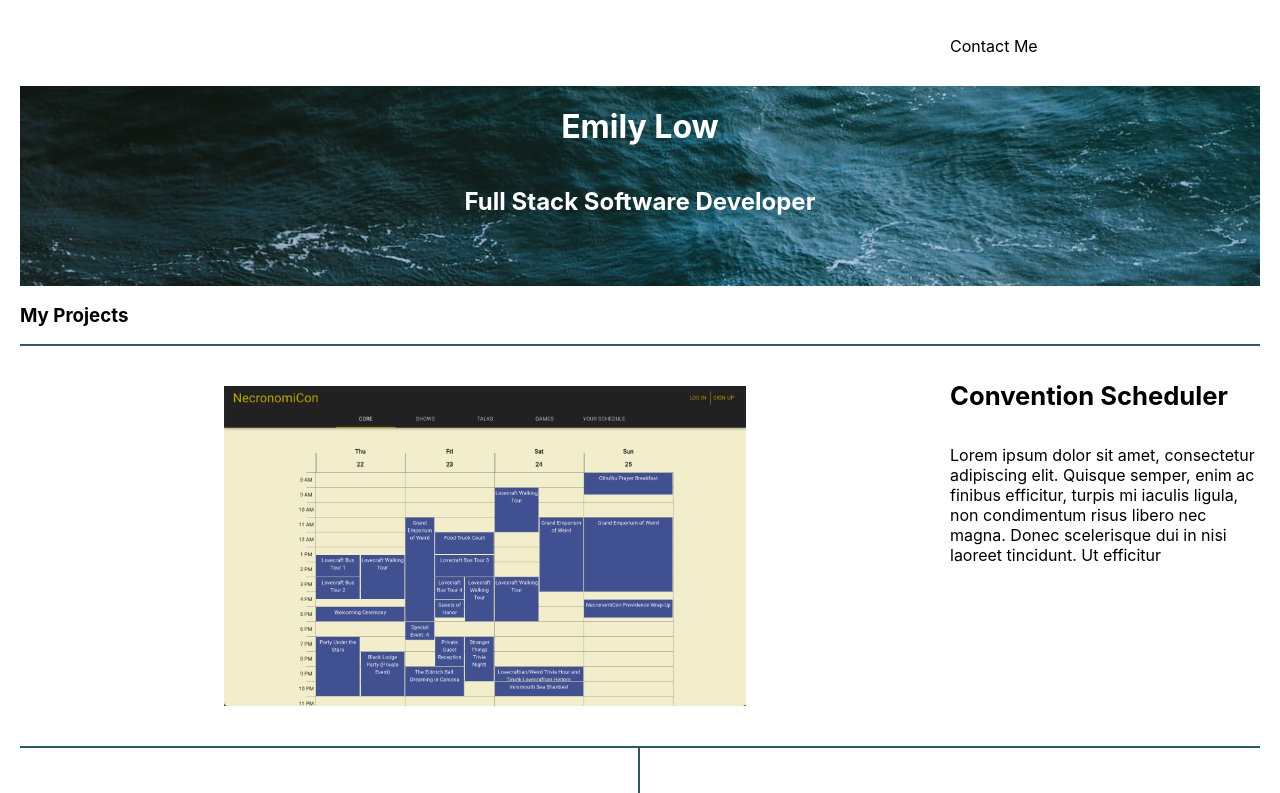
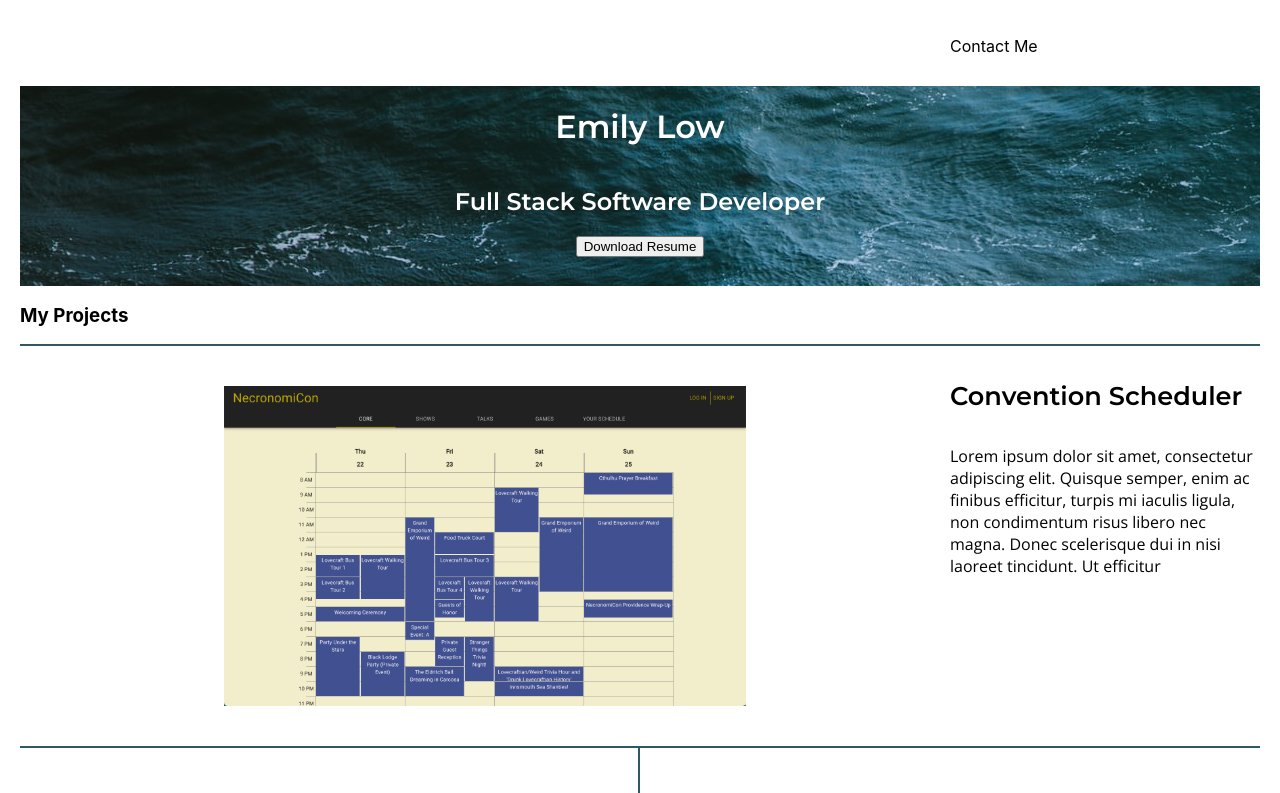
Before and after one commit to EmilyLow/portfolio-site, a React (Create React App) app: page / in a window 1280 px wide. Shown: the top 793 px of the page. Built offline with nearby package versions, Linux system fonts and the light colour scheme.

Commit message:
Added fonts

```diff
--- a/public/index.html
+++ b/public/index.html
@@ -3,6 +3,9 @@
   <head>
     <meta charset="utf-8" />
     <link rel="icon" href="%PUBLIC_URL%/favicon.ico" />
+    <link rel="preconnect" href="https://fonts.googleapis.com">
+<link rel="preconnect" href="https://fonts.gstatic.com" crossorigin>
+<link href="https://fonts.googleapis.com/css2?family=Montserrat:wght@300;400;600&family=Open+Sans&display=swap" rel="stylesheet">
     <meta name="viewport" content="width=device-width, initial-scale=1" />
     <meta name="theme-color" content="#000000" />
     <meta
--- a/src/App.js
+++ b/src/App.js
@@ -16,6 +16,8 @@ function App() {
         <StyledHeader>
         <h1>Emily Low</h1>
         <h2>Full Stack Software Developer</h2>
+        {/* Make oval and white and change on hover */}
+        <button>Download Resume</button>
         </StyledHeader>
         <ProjectBorder>
           <h3>My Projects</h3>
@@ -25,7 +27,7 @@ function App() {
         </BigProjectPicture> */}
         <BigProjectDesc>
           <StyledH4> Convention Scheduler</StyledH4>
-          <p>Lorem ipsum dolor sit amet, consectetur adipiscing elit. Quisque semper, enim ac finibus efficitur, turpis mi iaculis ligula, non condimentum risus libero nec magna. Donec scelerisque dui in nisi laoreet tincidunt. Ut efficitur </p>
+          <StyledP>Lorem ipsum dolor sit amet, consectetur adipiscing elit. Quisque semper, enim ac finibus efficitur, turpis mi iaculis ligula, non condimentum risus libero nec magna. Donec scelerisque dui in nisi laoreet tincidunt. Ut efficitur </StyledP>
 
         </BigProjectDesc>
 
@@ -34,7 +36,7 @@ function App() {
         <SmallProjectA>
           <StyledH4>Flexible Calendar</StyledH4>
           <PicA src={schedulerImage}/>
-          <p>Put to use in Convention Scheduler. In aliquet, nunc a commodo tempus, libero turpis pharetra libero, ac convallis eros tellus eget sapien. Morbi laoreet scelerisque enim, vestibulum vestibulum elit cursus at. </p>
+          <StyledP>Put to use in Convention Scheduler. In aliquet, nunc a commodo tempus, libero turpis pharetra libero, ac convallis eros tellus eget sapien. Morbi laoreet scelerisque enim, vestibulum vestibulum elit cursus at. </StyledP>
         </SmallProjectA>
 
         <VerticalBorder/>
@@ -87,13 +89,25 @@ const StyledHeader = styled.div`
   display: flex;
   flex-direction: column;
   align-items: center;
-
+  // font-family: ltc-bodoni-175, serif;
+  // font-style: normal;
+  // font-weight: 400;
+  //font-family: 'Roboto Slab', serif;
+  font-family: 'Montserrat', sans-serif;
 
 `;
 
 const StyledH4 = styled.h4`
   font-size: 1.6rem;
+  font-family: 'Montserrat', sans-serif;
+`;
 
+const StyledP = styled.h4`
+  // font-family: calluna, serif;
+  font-style: light;
+  font-weight: 300;
+
+  font-family: 'Open Sans', sans-serif;
 `;
 
 //Items can overlap
--- a/src/index.css
+++ b/src/index.css
@@ -7,9 +7,11 @@ body {
     sans-serif;
   -webkit-font-smoothing: antialiased;
   -moz-osx-font-smoothing: grayscale;
+
 }
 
 code {
   font-family: source-code-pro, Menlo, Monaco, Consolas, 'Courier New',
     monospace;
+
 }
```
